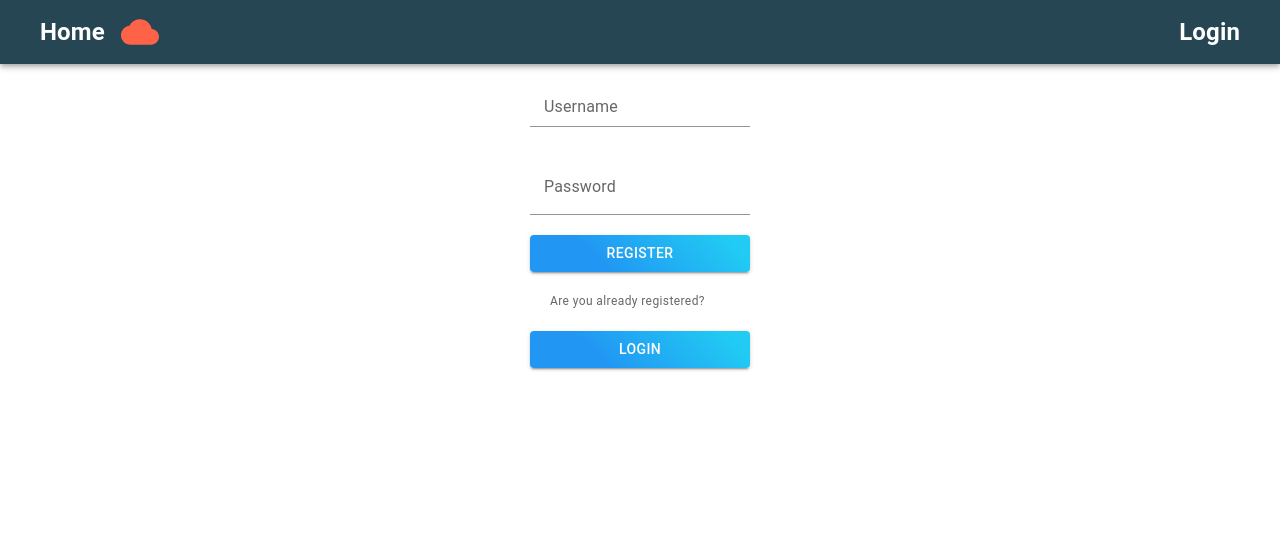
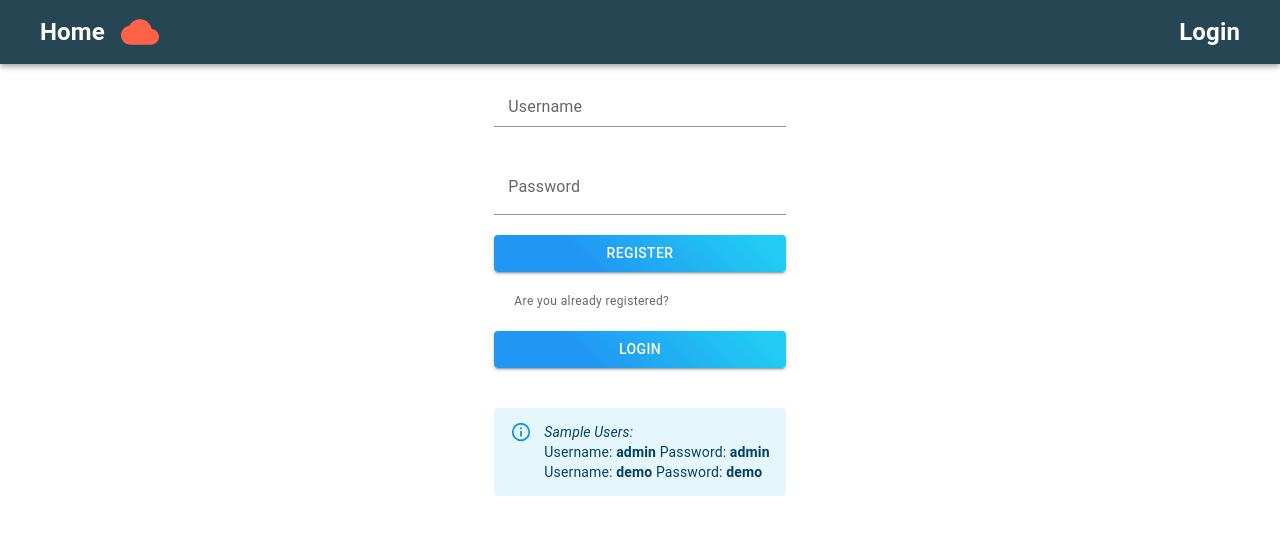
Before and after one commit to yumerchalashkan/springboot-forumapplication-frontend, a React (Create React App) app: page /auth in a window 1280 px wide. Shown: the top 534 px of the page. Built offline with nearby package versions, Linux system fonts and the light colour scheme.

Commit message:
added favicon.ico and sample users list

```diff
--- a/src/App.js
+++ b/src/App.js
@@ -5,8 +5,16 @@ import Navbar from './components/Navbar/Navbar';
 import Home from './components/Home/Home';
 import User from './components/User/User';
 import Auth from './components/Auth/Auth';
+import { useEffect } from 'react';
 
 function App() {
+
+
+  useEffect(() => {
+    document.title = 'Spring Boot Forum Application';
+  }, []);
+
+
   return (
     <div className="App">
       <BrowserRouter>
--- a/src/components/Auth/Auth.js
+++ b/src/components/Auth/Auth.js
@@ -1,4 +1,6 @@
 import { FormControl, InputLabel, Input, Button, FormHelperText } from '@mui/material';
+import Alert from '@mui/material/Alert';
+import Stack from '@mui/material/Stack';
 import React from 'react';
 import { useNavigate } from 'react-router-dom';
 
@@ -81,8 +83,14 @@ const functionLogin = async () => {
                 background :'linear-gradient(45deg, #2196F3 30%, #21CBF3 90%)',
                 color : 'white'}}
                 onClick={() => functionLogin("login")}>Login</Button>
+            <Stack sx={{ width: '100%', marginTop: "40px" }} spacing={2}>
+          <Alert severity="info"><i>Sample Users:</i><br></br>
+                  Username: <strong>admin</strong> Password: <strong>admin</strong><br></br>
+                  Username: <strong>demo</strong> Password: <strong>demo</strong><br></br>
+          </Alert>
+        </Stack>
+        </FormControl>
 
-        </FormControl>
     </div>
   );
 }
```
Also changed, not shown: 1 other file (tests, documents, lock files or other folders).
